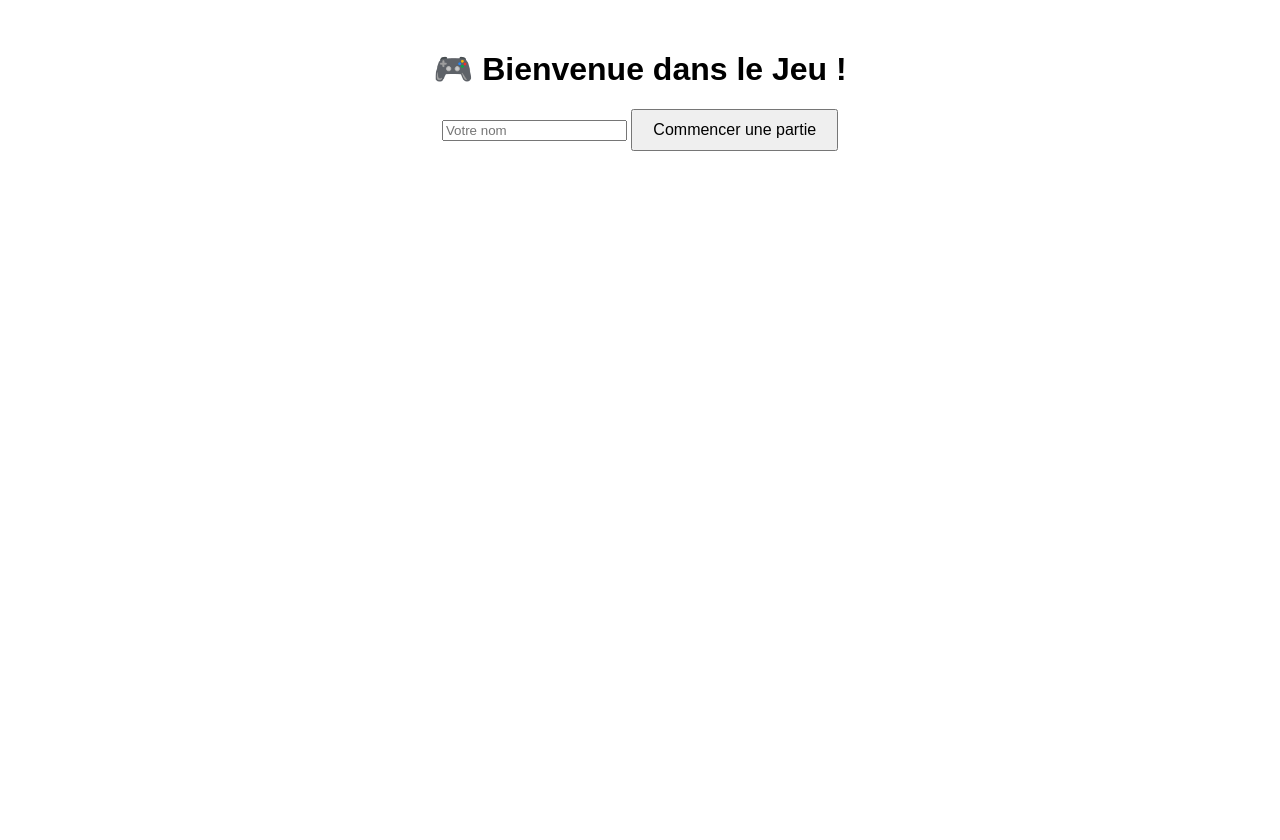
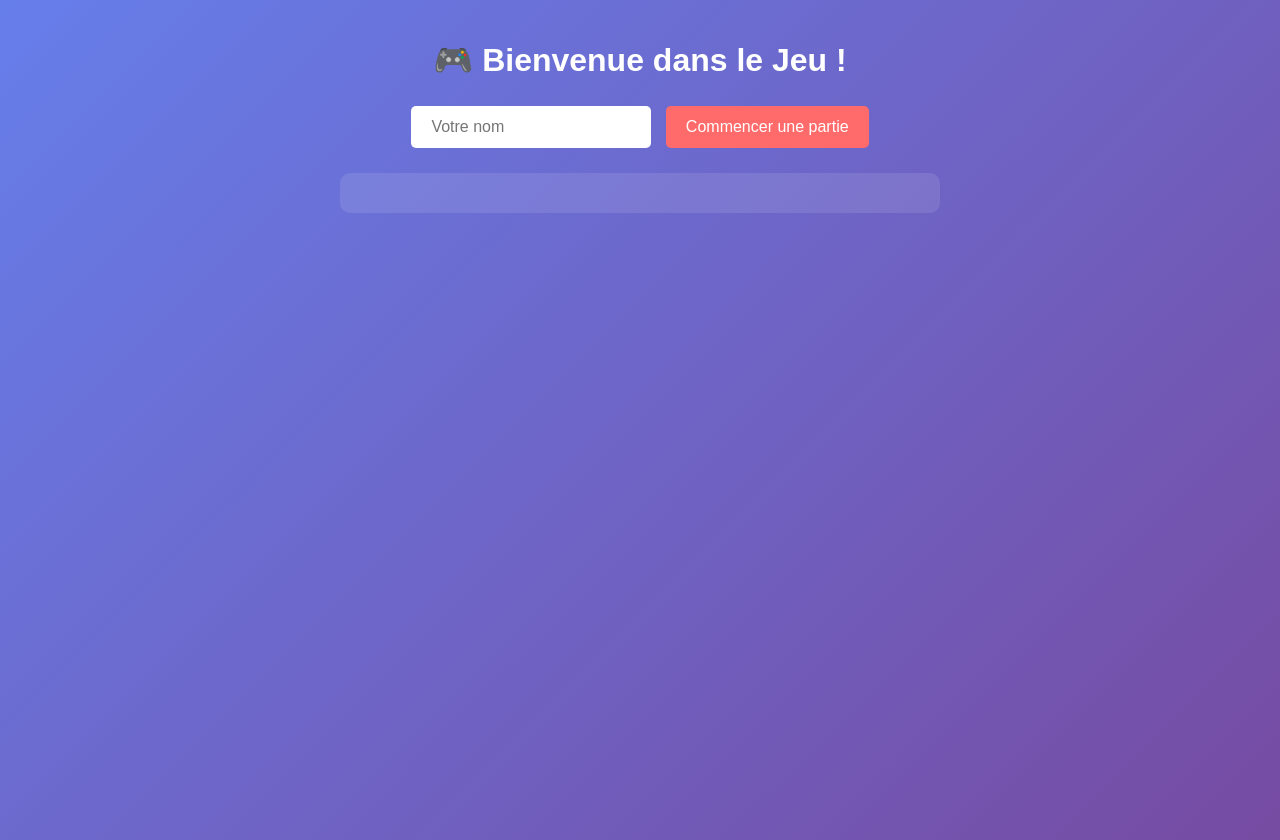
Before and after one commit to MAE009/mon_jeu_test, a plain HTML site: page frontend/index.html in a window 1280 px wide. Before the commit the page ends 800 px from the top, so only its background shows below. Drawn offline with Linux system fonts and the light colour scheme.

Commit message:
Update style.css

```diff
--- a/frontend/style.css
+++ b/frontend/style.css
@@ -1,10 +1,71 @@
 body {
-    font-family: Arial, sans-serif;
+    font-family: 'Arial', sans-serif;
+    background: linear-gradient(135deg, #667eea 0%, #764ba2 100%);
+    margin: 0;
+    padding: 20px;
+    min-height: 100vh;
+    color: white;
+}
+
+.container {
+    max-width: 600px;
+    margin: 0 auto;
     text-align: center;
-    margin-top: 50px;
+}
+
+.player-section {
+    margin: 20px 0;
+}
+
+input, button {
+    padding: 12px 20px;
+    margin: 5px;
+    border: none;
+    border-radius: 5px;
+    font-size: 16px;
+}
+
+input {
+    width: 200px;
 }
 
 button {
-    padding: 10px 20px;
-    font-size: 16px;
+    background: #ff6b6b;
+    color: white;
+    cursor: pointer;
+    transition: background 0.3s;
 }
+
+button:hover {
+    background: #ee5a52;
+}
+
+.game-container {
+    background: rgba(255, 255, 255, 0.1);
+    padding: 20px;
+    border-radius: 10px;
+    margin: 20px 0;
+}
+
+.controls {
+    margin: 20px 0;
+}
+
+.controls button {
+    font-size: 20px;
+    padding: 15px;
+    margin: 5px;
+}
+
+.scores-container {
+    background: rgba(255, 255, 255, 0.1);
+    padding: 20px;
+    border-radius: 10px;
+    margin-top: 20px;
+}
+
+.score {
+    font-size: 24px;
+    font-weight: bold;
+    margin: 20px 0;
+    }
```
